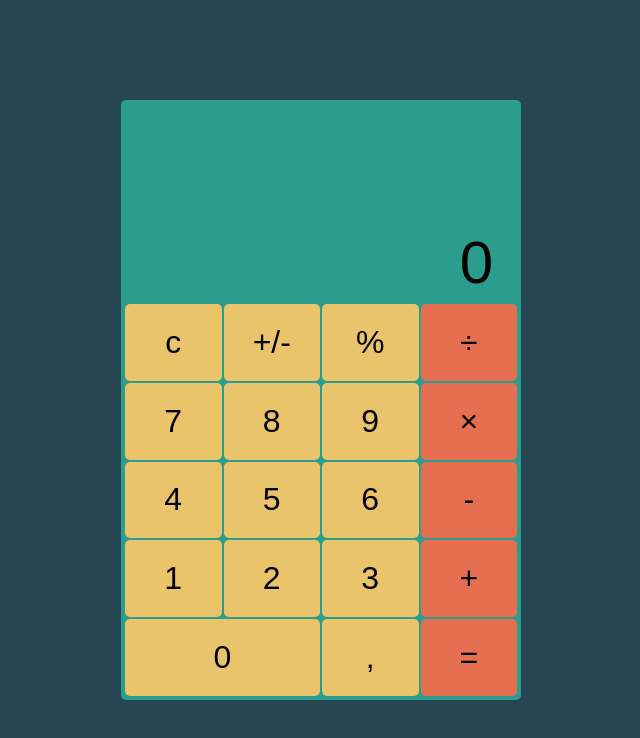
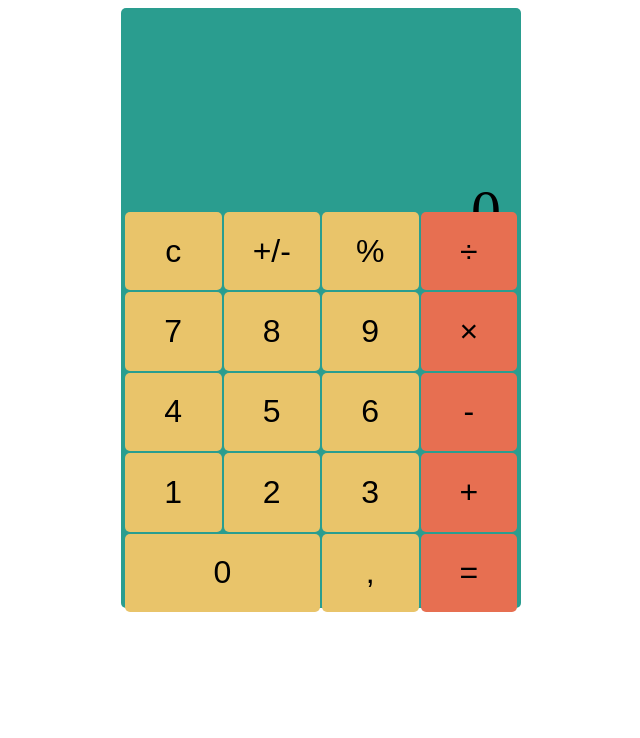
Before and after one commit to Alisher-Yatimov/calculator-plugin, a plain HTML site: page index.html in a window 1280 px wide. Shown: the whole page, without its empty margins (319-959 px from the left). Drawn offline with Linux system fonts and the light colour scheme.

Commit message:
Update style.css

```diff
--- a/style.css
+++ b/style.css
@@ -1,19 +1,3 @@
-*, *::before, *::after{
-  margin: 0;
-  padding: 0;
-  box-sizing: border-box;
-  outline: none;
-}
-
-body{
-  background: #264653;
-  display: flex;
-  align-items: center;
-  justify-content: center;
-  height: 100vh;
-  font-family: sans-serif;
-}
-
 .calculator{
   width: 400px;
   height: 600px;
```
